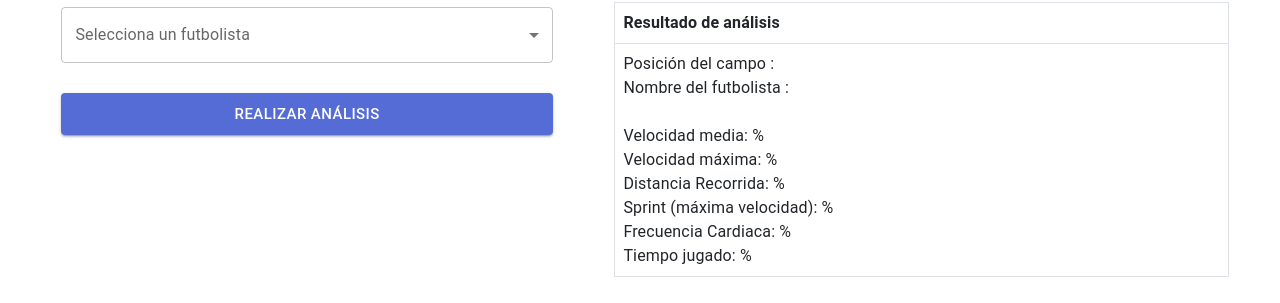
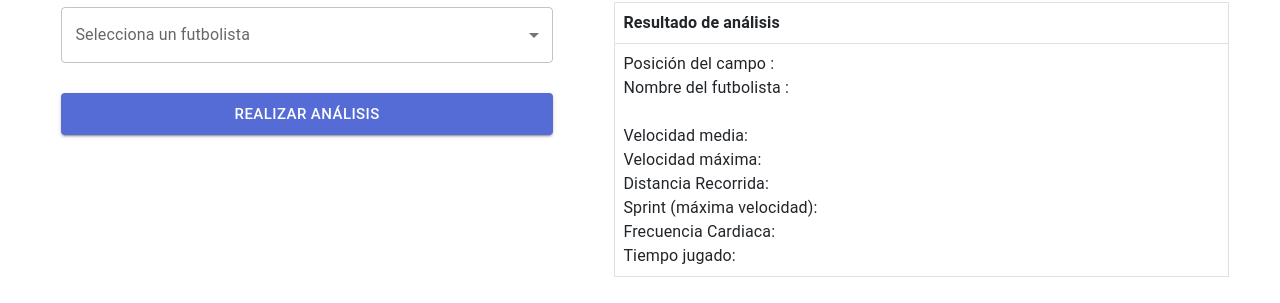
Before and after one commit to Codigcar/PRY20220218, a Next.js app: page /results in a window 1280 px wide. Shown: the part 105-408 px from the top of the page. Built offline with nearby package versions, Linux system fonts and the light colour scheme; no server answers.

Commit message:
Update results.tsx

```diff
--- a/src/pages/results.tsx
+++ b/src/pages/results.tsx
@@ -92,22 +92,22 @@ const Results: NextPage = () => {
                                         <br />
                                     </div>
                                     <div>
-                                        Velocidad media: {calculation?.average_speed_calculated} %
+                                        Velocidad media: {calculation?.average_speed_calculated} {calculation?.average_speed_calculated && '%'}
                                     </div>
                                     <div>
-                                        Velocidad máxima: {calculation?.maximum_speed_calculated.toFixed(2)} %
+                                        Velocidad máxima: {calculation?.maximum_speed_calculated.toFixed(2)} {calculation?.maximum_speed_calculated.toFixed(2) && '%'}
                                     </div>
                                     <div>
-                                        Distancia Recorrida: {calculation?.traveled_distance_calculated.toFixed(2)} %
+                                        Distancia Recorrida: {calculation?.traveled_distance_calculated.toFixed(2)} {calculation?.traveled_distance_calculated.toFixed(2) && '%'}
                                     </div>
                                     <div>
-                                        Sprint (máxima velocidad): {calculation?.sprint_calculated.toFixed(2)} %
+                                        Sprint (máxima velocidad): {calculation?.sprint_calculated.toFixed(2)} {calculation?.sprint_calculated.toFixed(2) && '%'}
                                     </div>
                                     <div>
-                                        Frecuencia Cardiaca: {calculation?.average_heart_rate} %
+                                        Frecuencia Cardiaca: {calculation?.average_heart_rate} {calculation?.average_heart_rate && '%'}
                                     </div>
                                     <div>
-                                        Tiempo jugado: {calculation?.time_played_calculated.toFixed(2)} %
+                                        Tiempo jugado: {calculation?.time_played_calculated.toFixed(2)}  {calculation?.time_played_calculated.toFixed(2) && '%'}
                                     </div>
                                 </td>
                             </tr>
```
